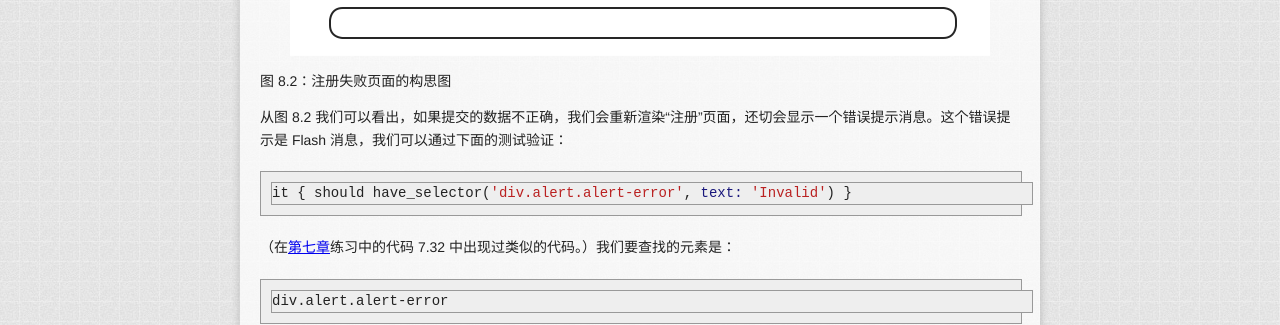
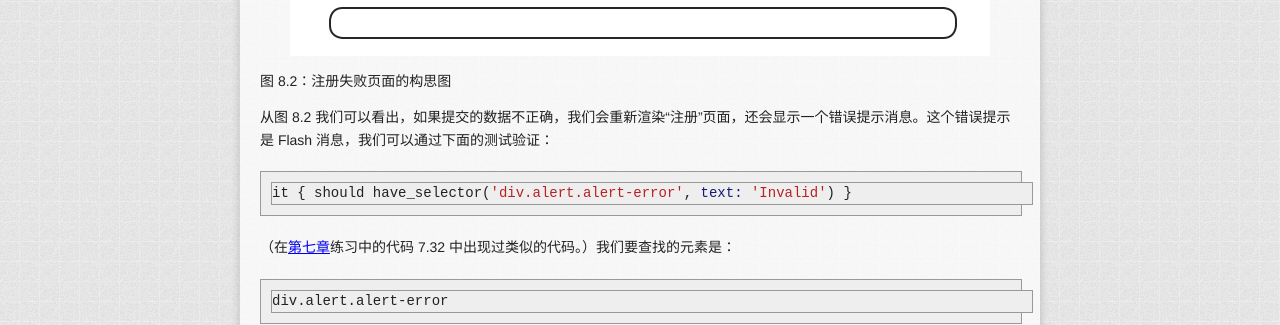
Before and after one commit to AndorChen/rails-tutorial-2nd-cn, a Jekyll site: the page built from chapter8.md, in a window 1280 px wide and 900 px high, scrolled down 4448 px. Shown: the part 151-476 px from the top of the window. Built offline with Jekyll 4.4.1, drawn with Linux system fonts in a browser that asks for light colours; nearby versions of some CDN libraries; library files that are not in the unit come from our copies; Markdown is read by kramdown in place of the engine named in the settings; some of the changed text lies outside the part shown.

Commit message:
fix some typos
chapter7
chapter8

````diff
--- a/chapter8.md
+++ b/chapter8.md
@@ -167,7 +167,7 @@ $ bundle exec rspec spec/
 
 图 8.2：注册失败页面的构思图
 
-从图 8.2 我们可以看出，如果提交的数据不正确，我们会重新渲染“注册”页面，还切会显示一个错误提示消息。这个错误提示是 Flash 消息，我们可以通过下面的测试验证：
+从图 8.2 我们可以看出，如果提交的数据不正确，我们会重新渲染“注册”页面，还会显示一个错误提示消息。这个错误提示是 Flash 消息，我们可以通过下面的测试验证：
 
 ```ruby
 it { should have_selector('div.alert.alert-error', text: 'Invalid') }
````
Also changed, not shown: other parts of chapter8.md (+1 -1 lines), chapter7.md (+1 -1 lines).
